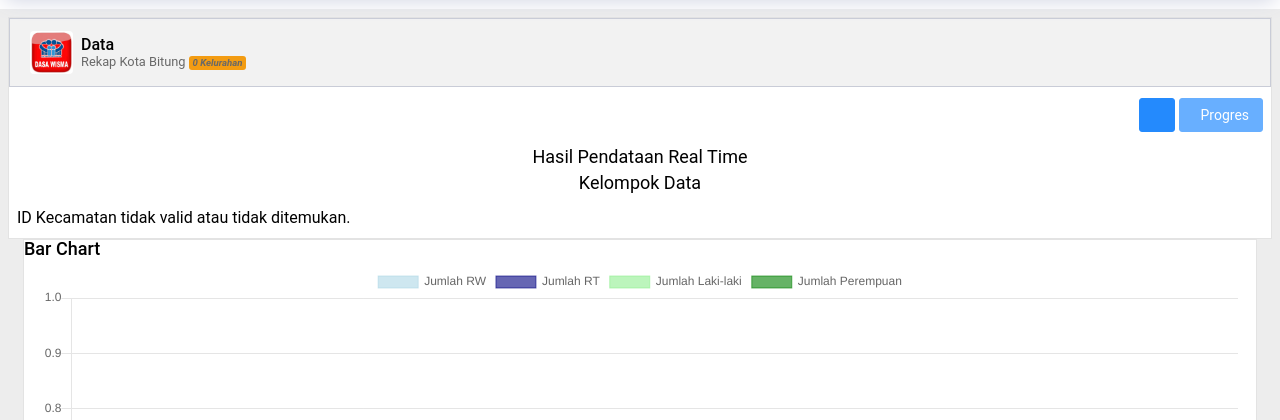
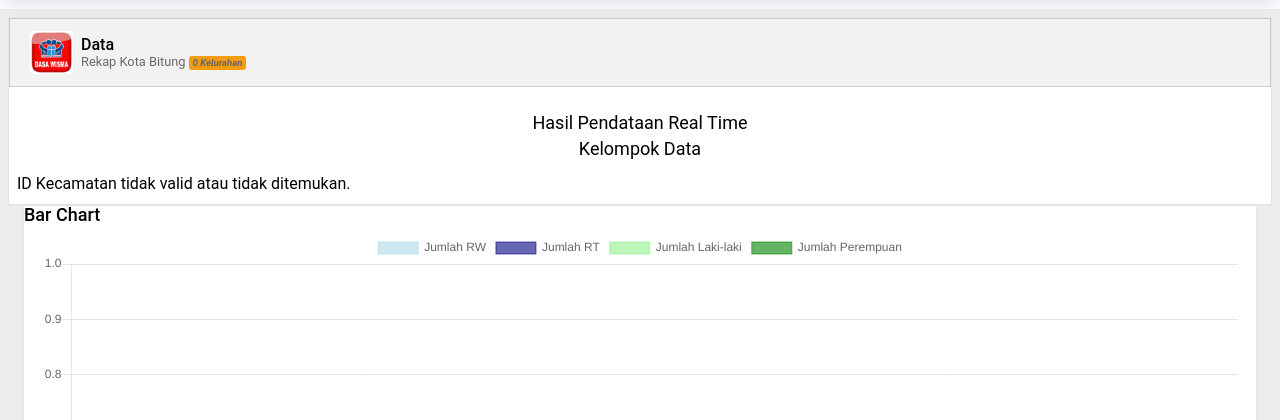
Before and after one commit to AltheaIX/web_stat, a PHP site: page /view/rekap/detail_kecamatan.php in a window 1280 px wide. Shown: the part 69-489 px from the top of the page. Run offline with PHP 8.4, Linux system fonts and the light colour scheme; data that the repository does not hold is empty; some web fonts are replaced.

Commit message:
Update Pages

```diff
--- a/view/rekap/detail_kecamatan.php
+++ b/view/rekap/detail_kecamatan.php
@@ -114,10 +114,6 @@ $idKecamatan = isset($_GET['id_kecamatan']) ? $_GET['id_kecamatan'] : null;
                 </div>
             </div>
             <div class="card-body">
-                <div class="mb-2 text-right  d-print-none">
-                    <button class="btn btn-sm btn-sm btn-primary btn-icon-text" onclick="window.print()"><i class="mdi mdi-printer btn-icon-prepend"></i></button>
-                    <a href="#" class="btn btn-sm btn-sm btn-info btn-icon-text"><i class="mdi mdi-chart-bar btn-icon-prepend"></i> Progres</a>
-                </div>
                 <div class="mb-2 d-none">
                     <button type="button" id="reload" class="d-none  btn btn-sm btn-info-2 btn-icon-text"><i class="mdi mdi-backup-restore btn-icon-prepend"></i> Muat Ulang</button>
                     <a href="#" class="d-none btn btn-sm btn-sm btn-primary btn-icon-text"><i class="mdi mdi-chart-bar btn-icon-prepend"></i> Chart</a>
--- a/view/rekap/detail_kelurahan.php
+++ b/view/rekap/detail_kelurahan.php
@@ -109,10 +109,6 @@ $rowa = $stmta->fetch();
                 </div>
             </div>
             <div class="card-body">
-                <div class="mb-2 text-right  d-print-none">
-                    <button class="btn btn-sm btn-sm btn-primary btn-icon-text" onclick="window.print()"><i class="mdi mdi-printer btn-icon-prepend"></i></button>
-                    <a href="#" class="btn btn-sm btn-sm btn-info btn-icon-text"><i class="mdi mdi-chart-bar btn-icon-prepend"></i> Progres</a>
-                </div>
                 <div class="mb-2 d-none">
                     <button type="button" id="reload" class="d-none  btn btn-sm btn-info-2 btn-icon-text"><i class="mdi mdi-backup-restore btn-icon-prepend"></i> Muat Ulang</button>
                     <a href="#" class="d-none btn btn-sm btn-sm btn-primary btn-icon-text"><i class="mdi mdi-chart-bar btn-icon-prepend"></i> Chart</a>
```
